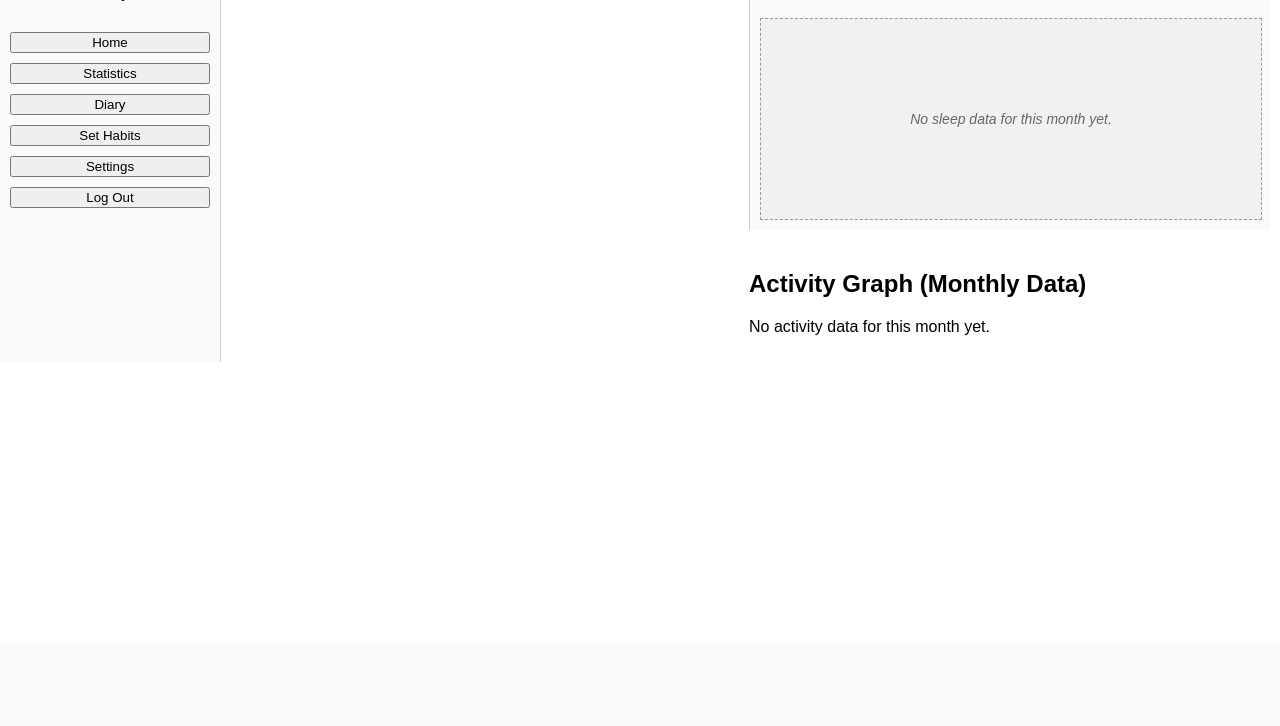
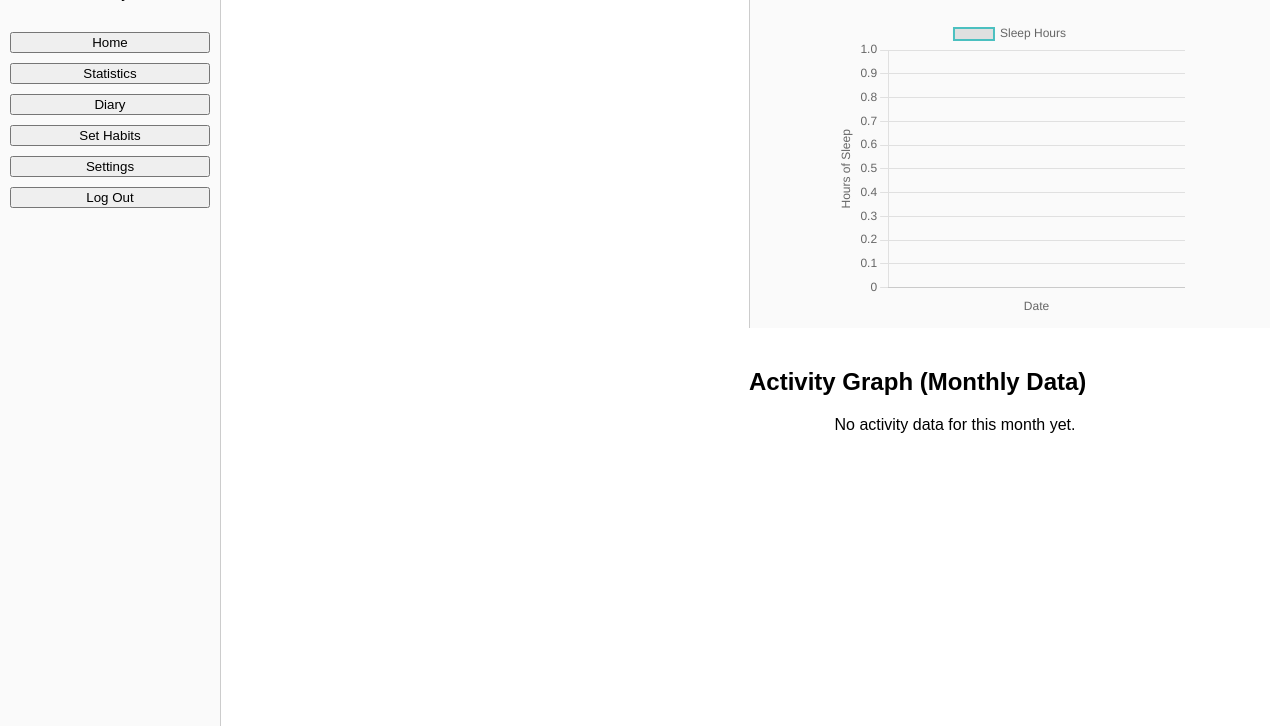
Before and after one commit to Tim-977/ecosystem, a Django app: page /month/2025/1/ in a window 1280 px wide. Shown: the part 159-885 px from the top of the page. Before the commit the page ends 521 px from the top, so only its background shows below. Run offline with Django 5.2, Linux system fonts and the light colour scheme; a user stored in the database is signed in; data comes from the database, SQL or seed files in the repository; both versions use the stored data as it was after the commit.

Commit message:
added actual dynamic sleep graph

```diff
--- a/mainpage/static/mainpage/css/monthly.css
+++ b/mainpage/static/mainpage/css/monthly.css
@@ -152,21 +152,11 @@ input[type="range"][orient="vertical"] {
   text-align: center;
 }
 
-.sleep-graph .graph-box {
+.graph-box {
+  max-width: 350px;
   width: 100%;
-  height: 200px;
-  background-color: #f1f1f1;
-  margin-top: 10px;
-  border: 1px dashed #999;
-
-  display: flex;
-  align-items: center;
-  justify-content: center;
-
-  font-style: italic;
-  color: #666;
-  font-size: 14px;
-  text-align: center;
+  height: 300px;
+  margin: 0 auto;
 }
 
 .stats-container {
--- a/mainpage/templates/mainpage/month_statistics.html
+++ b/mainpage/templates/mainpage/month_statistics.html
@@ -49,18 +49,10 @@
   <div class="right-section">
     <aside class="sleep-graph">
       <h2>Sleep Graph (Monthly Data)</h2>
-      <div class="graph-box">
-        {% if monthly_sleep_data %}
-          <p>Daily Sleep Hours:</p>
-          <ul>
-          {% for item in monthly_sleep_data %}
-            <li>{{ item.date_obj|date:"M d" }}: {{ item.sleep_hours|floatformat:1 }} hours</li>
-          {% endfor %}
-          </ul>
-        {% else %}
-          <p>No sleep data for this month yet.</p>
-        {% endif %}
+      <div class="graph-box" style="width: 400px; height: 300px;">
+        <canvas id="sleepChart"></canvas>
       </div>
+
     </aside>
 
     <aside class="activity-graph">
@@ -79,6 +71,56 @@
       </div>
     </aside>
   </div>
+</div>
 
-</div>
+<script src="https://cdn.jsdelivr.net/npm/chart.js"></script>
+
+<script>
+const sleepLabels = [
+  {% for item in monthly_sleep_data %}
+    "{{ item.date_obj|date:'M d' }}",
+  {% endfor %}
+];
+const sleepData = [
+  {% for item in monthly_sleep_data %}
+    {{ item.sleep_hours|floatformat:1 }},
+  {% endfor %}
+];
+
+const ctx = document.getElementById('sleepChart').getContext('2d');
+const sleepChart = new Chart(ctx, {
+  type: 'line',
+  data: {
+    labels: sleepLabels,
+    datasets: [{
+      label: 'Sleep Hours',
+      data: sleepData,
+      fill: false,
+      borderColor: 'rgba(75, 192, 192, 1)',
+      borderWidth: 2,
+      tension: 0.2,
+      pointRadius: 3,
+    }]
+  },
+  options: {
+    scales: {
+      y: {
+        beginAtZero: true,
+        title: {
+          display: true,
+          text: 'Hours of Sleep'
+        }
+      },
+      x: {
+        title: {
+          display: true,
+          text: 'Date'
+        }
+      }
+    },
+    responsive: true,
+    maintainAspectRatio: false
+  }
+});
+</script>
 {% endblock %}
--- a/seed_data.py
+++ b/seed_data.py
@@ -16,8 +16,8 @@ from mainpage.models import DailyData, MonthlyHabits
 # ----------------------------- #
 USER_ID = 2                     #
 YEAR = 2025                     #
-MONTH = 4                       #
-END_DAY = 7                     #
+MONTH = 1                       #
+END_DAY = 0                     #
 #                               #
 #                               #
 # ----------------------------- #
```
Also changed, not shown: db.sqlite3.
